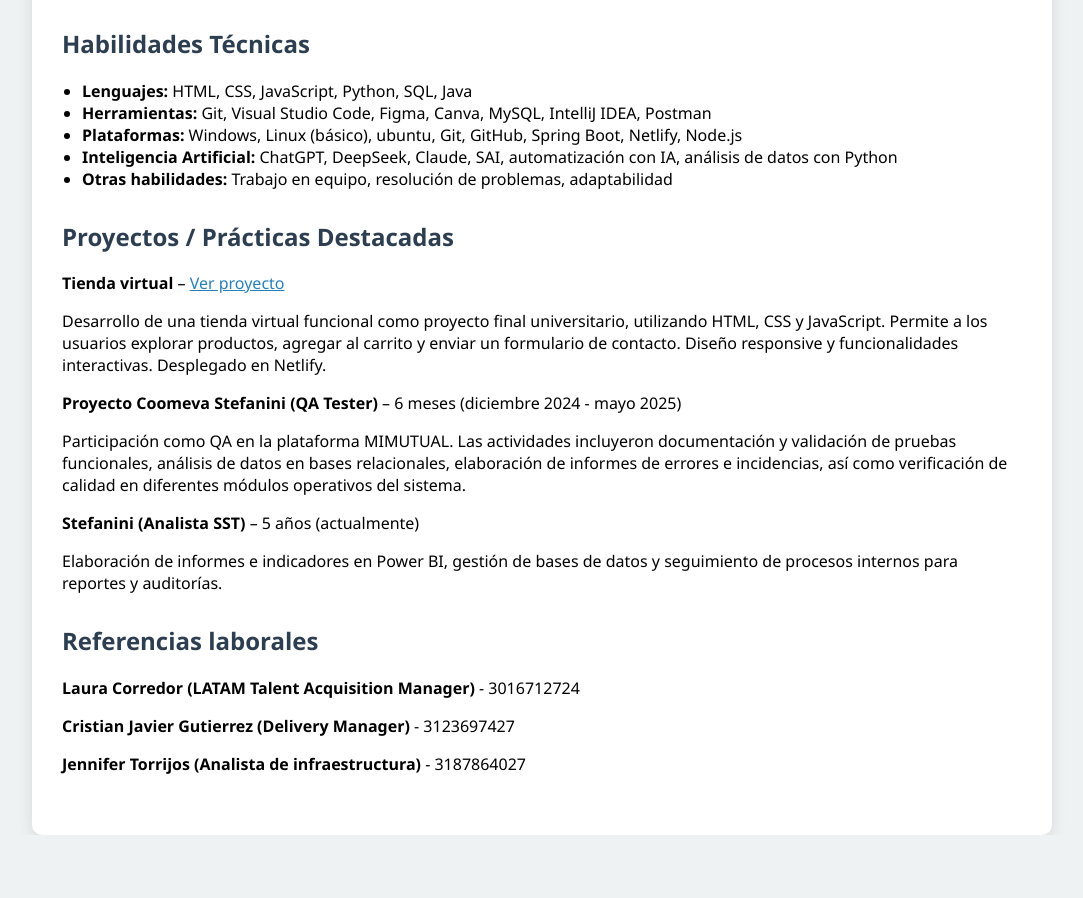
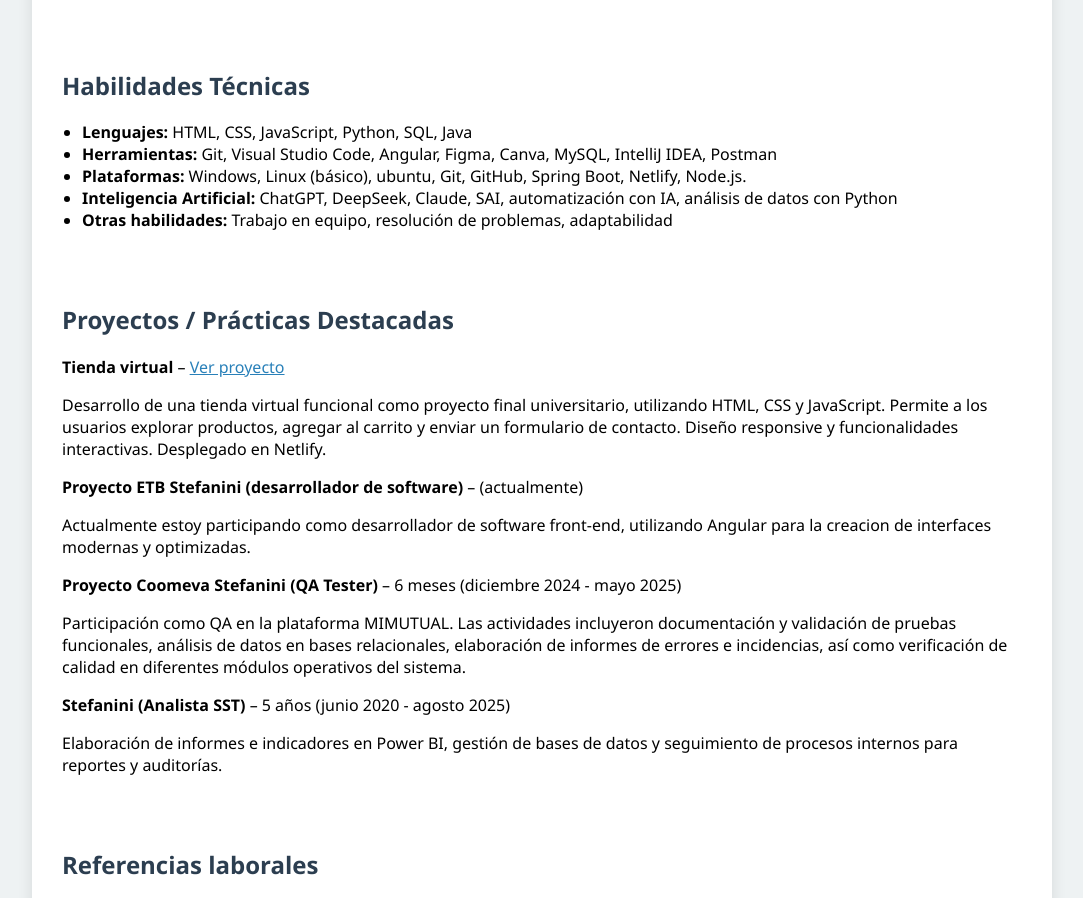
Before and after one commit to JhojanSanchez/Hoja-de-vida, a plain HTML site: page index.html in a window 1280 px wide. Shown: the part 948-1846 px from the top of the page, without its empty margins (98-1181 px from the left). Before the commit the page ends 1783 px from the top, so only its background shows below. Drawn offline with Linux system fonts and the light colour scheme.

Commit message:
Update index.html

```diff
--- a/index.html
+++ b/index.html
@@ -53,30 +53,37 @@
         <li><strong>Oracle Next Education F2 T7 Back-end</strong> - Oracle/Alura (304 horas, 2024 - 2025) - <a href="https://app.aluracursos.com/user/j-ma7-hotmail-com/fullCertificate/94a1500f8f58c7ba6236db1b66bd21e9" target="_blank">Ver certificado</a></li>
       </ul>
     </div>
+    <br>
 
     <h2>Habilidades Técnicas</h2>
     <div class="section">
       <ul>
         <li><strong>Lenguajes:</strong> HTML, CSS, JavaScript, Python, SQL, Java</li>
-        <li><strong>Herramientas:</strong> Git, Visual Studio Code, Figma, Canva, MySQL, IntelliJ IDEA, Postman</li>
-        <li><strong>Plataformas:</strong> Windows, Linux (básico), ubuntu, Git, GitHub, Spring Boot, Netlify, Node.js</li>
+        <li><strong>Herramientas:</strong> Git, Visual Studio Code, Angular, Figma, Canva, MySQL, IntelliJ IDEA, Postman</li>
+        <li><strong>Plataformas:</strong> Windows, Linux (básico), ubuntu, Git, GitHub, Spring Boot, Netlify, Node.js.</li>
         <li><strong>Inteligencia Artificial:</strong> ChatGPT, DeepSeek, Claude, SAI, automatización con IA, análisis de datos con Python</li>
         <li><strong>Otras habilidades:</strong> Trabajo en equipo, resolución de problemas, adaptabilidad</li>
       </ul>
     </div>
+    <br>
 
     <h2>Proyectos / Prácticas Destacadas</h2>
     <div class="section">
       <p><strong>Tienda virtual</strong> – <a href="https://unique-sunburst-9ac92d.netlify.app/" target="_blank">Ver proyecto</a></p>
       <p>Desarrollo de una tienda virtual funcional como proyecto final universitario, utilizando HTML, CSS y JavaScript. Permite a los usuarios explorar productos, agregar al carrito y enviar un formulario de contacto. Diseño responsive y funcionalidades interactivas. Desplegado en Netlify.</p>
 
+      <p><strong>Proyecto ETB Stefanini (desarrollador de software)</strong> – (actualmente)</p>
+      <p>Actualmente estoy participando como desarrollador de software front-end, utilizando Angular para la creacion de interfaces modernas y optimizadas.</p>
+
       <p><strong>Proyecto Coomeva Stefanini (QA Tester)</strong> – 6 meses (diciembre 2024 - mayo 2025)</p>
       <p>Participación como QA en la plataforma MIMUTUAL. Las actividades incluyeron documentación y validación de pruebas funcionales, análisis de datos en bases relacionales, elaboración de informes de errores e incidencias, así como verificación de calidad en diferentes módulos operativos del sistema.</p>
 
-      <p><strong>Stefanini (Analista SST)</strong> – 5 años (actualmente)</p>
+      <p><strong>Stefanini (Analista SST)</strong> – 5 años (junio 2020 - agosto 2025)</p>
       <p>Elaboración de informes e indicadores en Power BI, gestión de bases de datos y seguimiento de procesos internos para reportes y auditorías.</p>
 
     </div>
+
+    <br>
 
     <h2>Referencias laborales</h2>
     <div class="section">
```
